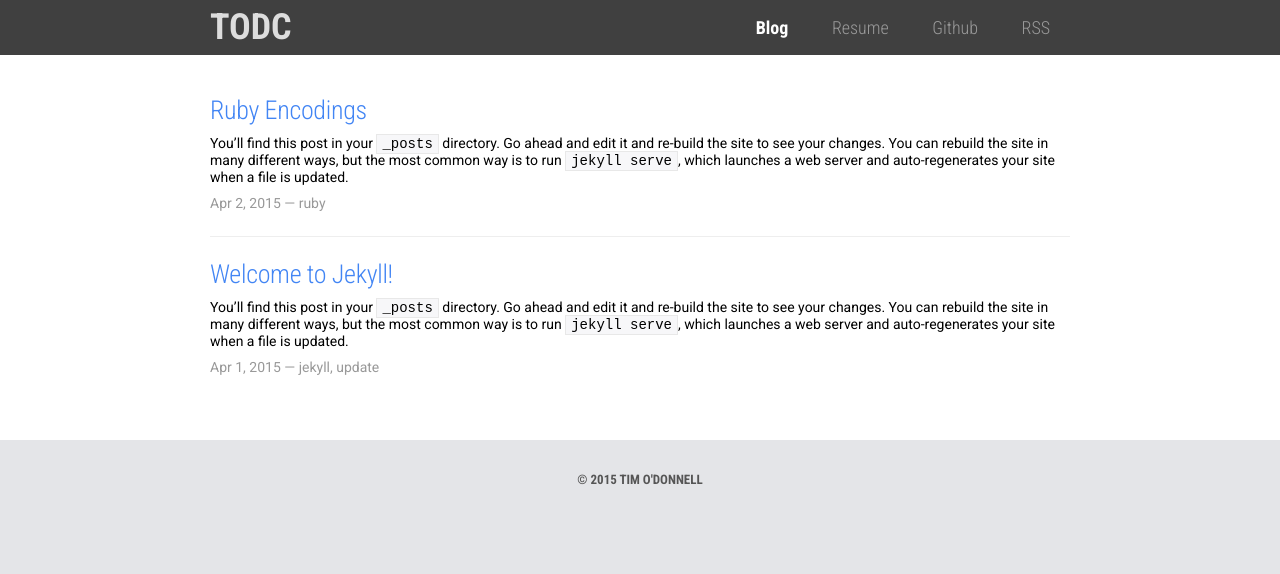
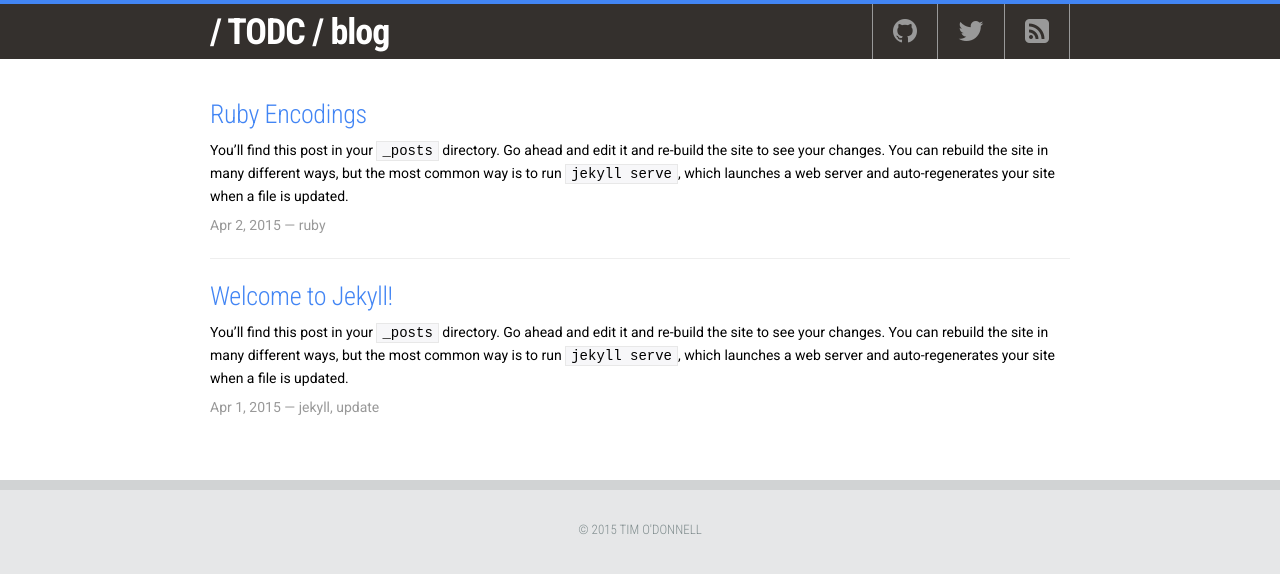
Before and after one commit to todc/todc.github.io, a Jekyll site: the page built from index.html, in a window 1280 px wide. Shown: the top 574 px of the page. Built offline with Jekyll 4.4.1, drawn with Linux system fonts in a browser that asks for light colours; nearby versions of some CDN libraries.

Commit message:
add social media icons to top nav

```diff
--- a/_config.yml
+++ b/_config.yml
@@ -4,7 +4,7 @@ email: tim@timodonnell.com
 description: > # this means to ignore newlines until "baseurl:"
   My blog by Tim O'Donnell
 baseurl: "" # the subpath of your site, e.g. /blog/
-url: "http://todc.github.io" # the base hostname & protocol for your site
+url: "https://todc.github.io" # the base hostname & protocol for your site
 twitter_username: jekyllrb
 github_username:  jekyll
 
--- a/_includes/head.html
+++ b/_includes/head.html
@@ -11,7 +11,7 @@
   <link rel="alternate" type="application/rss+xml" title="{{ site.title }}" href="{{ "/feed.xml" | prepend: site.baseurl | prepend: site.url }}" />
 
   <link href='https://fonts.googleapis.com/css?family=Roboto+Condensed:700,300|Roboto:400,300' rel='stylesheet' type='text/css'>
-
+  <link rel="stylesheet" href="//maxcdn.bootstrapcdn.com/font-awesome/4.3.0/css/font-awesome.min.css">
 <!--
   <script src="//use.typekit.net/yyj8gkv.js"></script>
   <script>try{Typekit.load();}catch(e){}</script>
--- a/_includes/header.html
+++ b/_includes/header.html
@@ -1,9 +1,8 @@
 <nav>
     <div class="container">
-        <a href="/" class="title">todc</a>
-        <a href="/" class="active">Blog</a>
-        <a href="/">Resume</a>
-        <a href="https://github.com/todc">Github</a>
-        <a href="{{ "/feed.xml" | prepend: site.baseurl }}">RSS</a>
+        <a href="/" class="title">/ TODC / blog</a><a
+		   href="https://github.com/todc" class="social-icon fa fa-github fa-2x"></a><a
+		   href="https://twitter.com/odonnellt" class="social-icon fa fa-twitter fa-2x"></a><a
+		   href="{{ "/feed.xml" | prepend: site.baseurl }}" class="social-icon fa fa-rss-square fa-2x"></a>
     </div>
 </nav>
--- a/_sass/_layout.scss
+++ b/_sass/_layout.scss
@@ -12,7 +12,6 @@ ul, ol, dl, figure,
  * Clearfix
  */
 %clearfix {
-
     &:after {
         content: "";
         display: table;
@@ -21,16 +20,18 @@ ul, ol, dl, figure,
 }
 
 html {
-  background-color: #e4e5e8;
+  background-color: #e6e7e8;
 }
 body {
   background-color: #fff;
+  border-top: 4px solid #4285f4;
+  font-family: 'Roboto', sans-serif;
+  font-size: 14px;
+  -webkit-font-smoothing: antialiased;
 }
 html,body {
   margin: 0;
   padding: 0;
-  font-family: 'Roboto', sans-serif;
-  font-size: 14px;
 }
 .container {
   width: 860px;
@@ -54,12 +55,12 @@ a {
 }
 
 footer {
-  background-color: #e4e5e8;
+  background-color: #e6e7e8;
+  border-top: 10px solid #d1d3d4;
   text-align: center;
   font-family: 'Roboto Condensed', sans-serif;
   font-size: 13px;
-  font-weight: bold;
-  color: #555;
+  color: #7f8c8d;
   line-height: 80px;
   text-transform: uppercase;
 }
--- a/_sass/_nav.scss
+++ b/_sass/_nav.scss
@@ -1,28 +1,46 @@
 nav {
-  background-color: #404040;
+  background-color: #34302d;
   width: 100%;
   text-align: right;
 
   a {
-    padding: 0 20px;
+	display: inline-block;
+    padding: 17px 20px;
     color: #999;
     font-family: 'Roboto Condensed', sans-serif;
     font-size: 18px;
-    line-height: 55px;
     text-decoration: none;
 
     &.title {
       float: left;
-      padding: 0;
+      padding: 7px 0;
       font-size: 36px;
       font-weight: bold;
-      text-transform: uppercase;
-      color: #ddd;
+      color: #fff;
+	  letter-spacing: -1px;
     }
     &.active {
       color: #fff;
       font-weight: bold;
     }
+	&.social-icon {
+		vertical-align: top;
+		padding: 13px 20px 14px;
+		border-left: 1px solid #999;
+
+		&:last-child {
+			border-right: 1px solid #999;
+		}
+		&.fa-github:hover {
+			color: #4183c4;
+		}
+		&.fa-twitter:hover {
+			color: #55acee;
+		}
+		&.fa-rss-square:hover {
+			color: #f8a228;
+		}
+	}
     &:hover {
       color: #fff;
       text-decoration: none;
--- a/_sass/_post.scss
+++ b/_sass/_post.scss
@@ -41,6 +41,7 @@
 
     p {
       margin: 10px 0;
+      line-height: 22px;
     }
 
     .post-meta {
```
